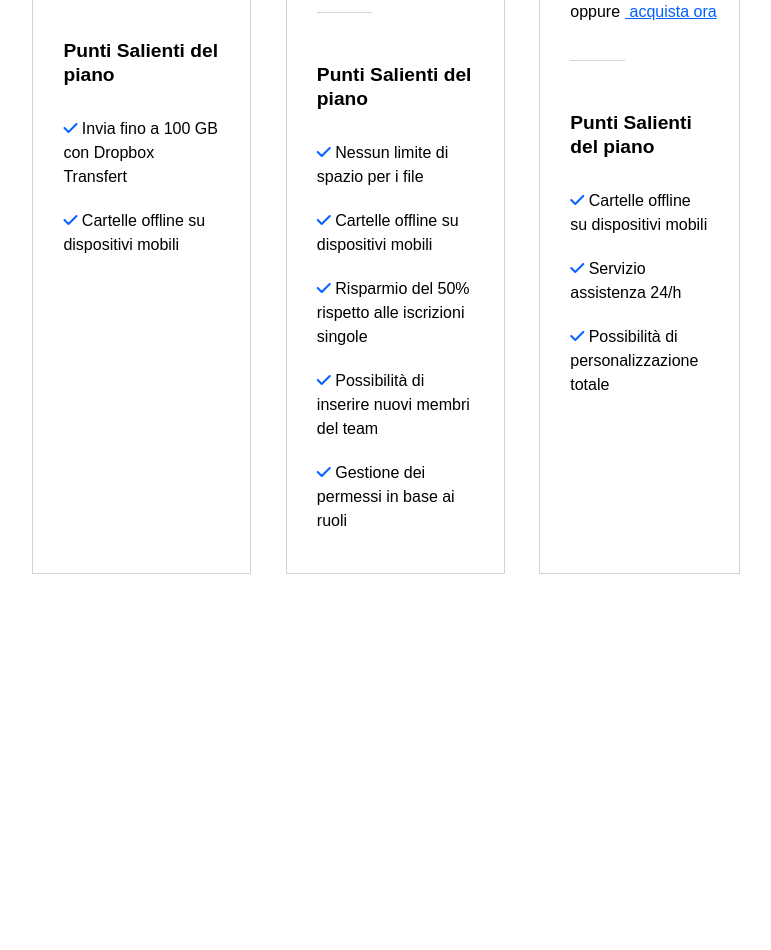
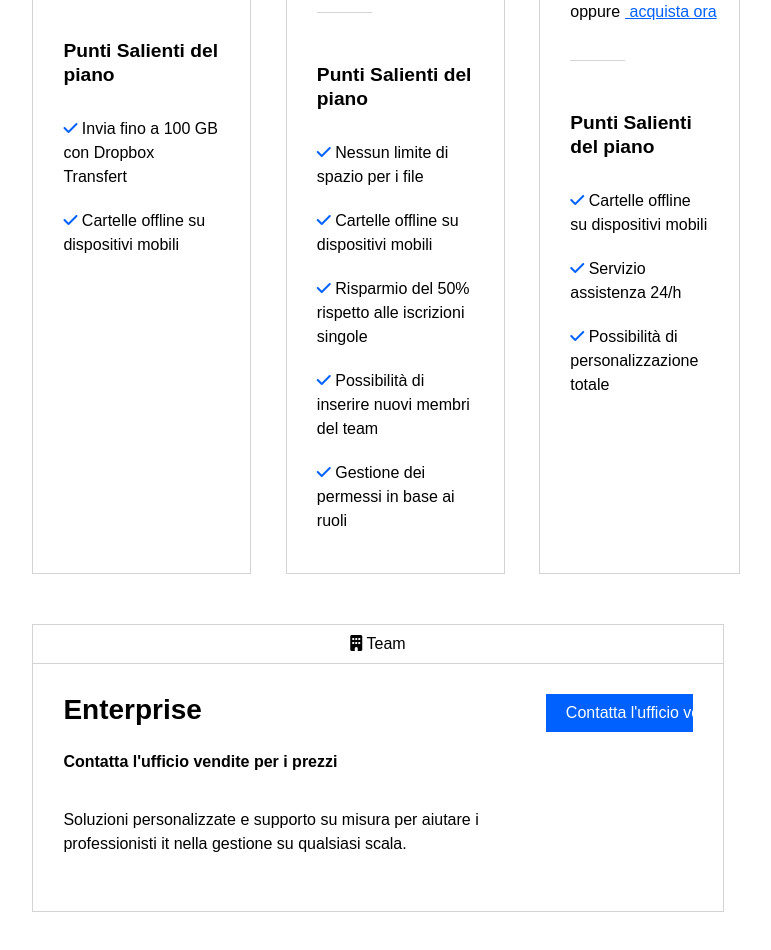
Before and after one commit to Samuele-Benato/htmlcss-dropbox, a plain HTML site: page index.html in a window 1280 px wide. Shown: the part 1918-2868 px from the top of the page, without its empty margins (262-1033 px from the left). Before the commit the page ends 2572 px from the top, so only its background shows below. Drawn offline with Linux system fonts and the light colour scheme.

Commit message:
feat : add horizontal column

```diff
--- a/css/style.css
+++ b/css/style.css
@@ -178,7 +178,8 @@ nav ul li a {
   border-bottom: 1px solid lightgray;
 }
 
-.card-offer {
+.card-offer,
+.horizontal-card-offer {
   line-height: 2rem;
 }
 
@@ -194,11 +195,13 @@ nav ul li a {
   line-height: 1.5rem;
 }
 
-.button-card {
+.button-card,
+.horizontal-button-card {
   width: 100%;
 }
 
 .card-offer,
+.horizontal-card-offer,
 .card-ul,
 .card-button {
   padding: 30px;
@@ -222,3 +225,37 @@ nav ul li a {
   font-size: 1.2rem;
   padding-bottom: 20px;
 }
+
+/* HORIZONTAL CARD */
+
+.horizontal-card {
+  margin-top: 50px;
+  min-height: 200px;
+
+  border: 1px solid lightgray;
+}
+
+.horizontal-card-offer div {
+  color: lightgray;
+}
+
+.horizontal-card-offer > h3 {
+  font-size: 1.75rem;
+  padding-bottom: 20px;
+}
+
+.horizontal-card-offer > p {
+  padding-top: 30px;
+}
+
+.horizontal-card-bottom {
+  display: flex;
+}
+
+.horizontal-card-offer {
+  width: 70%;
+}
+
+.horizontal-button-30 {
+  width: 30%;
+}
--- a/index.html
+++ b/index.html
@@ -309,6 +309,33 @@
                   </div>
                 </div>
               </div>
+              <!-- CARD 4/4-->
+              <div class="horizontal-card">
+                <!-- CARD TITLE -->
+                <div class="card-title">
+                  <i class="fa-solid fa-building"></i> Team
+                </div>
+                <!-- CARD OFFER -->
+                <div class="horizontal-card-bottom">
+                  <div class="horizontal-card-offer">
+                    <h3>Enterprise</h3>
+                    <b>Contatta l'ufficio vendite per i prezzi</b>
+                    <p>
+                      Soluzioni personalizzate e supporto su misura per aiutare
+                      i professionisti it nella gestione su qualsiasi scala.
+                    </p>
+                  </div>
+
+                  <!-- CARD BUTTON -->
+                  <div class="card-button horizontal-button-30">
+                    <input
+                      type="button"
+                      class="button horizontal-button-card"
+                      value="Contatta l'ufficio vendite"
+                    />
+                  </div>
+                </div>
+              </div>
             </div>
           </div>
         </section>
```
